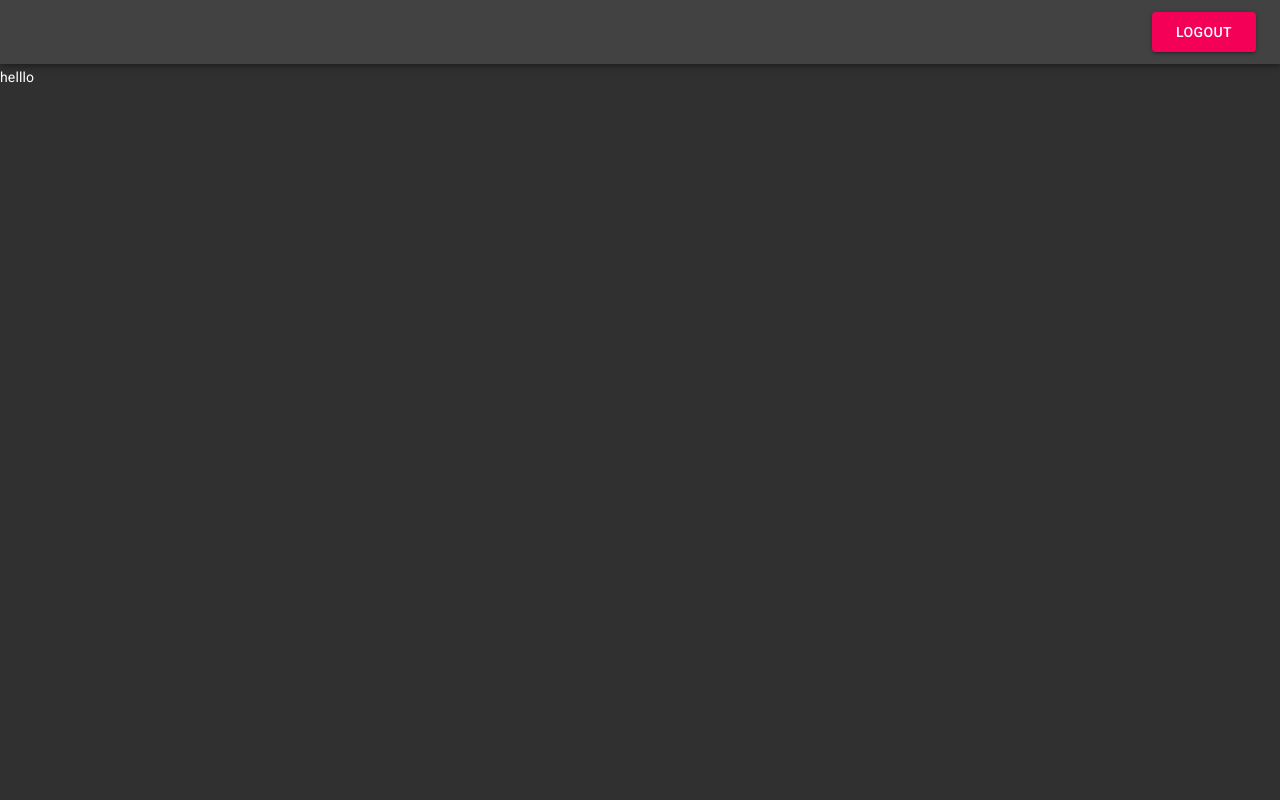
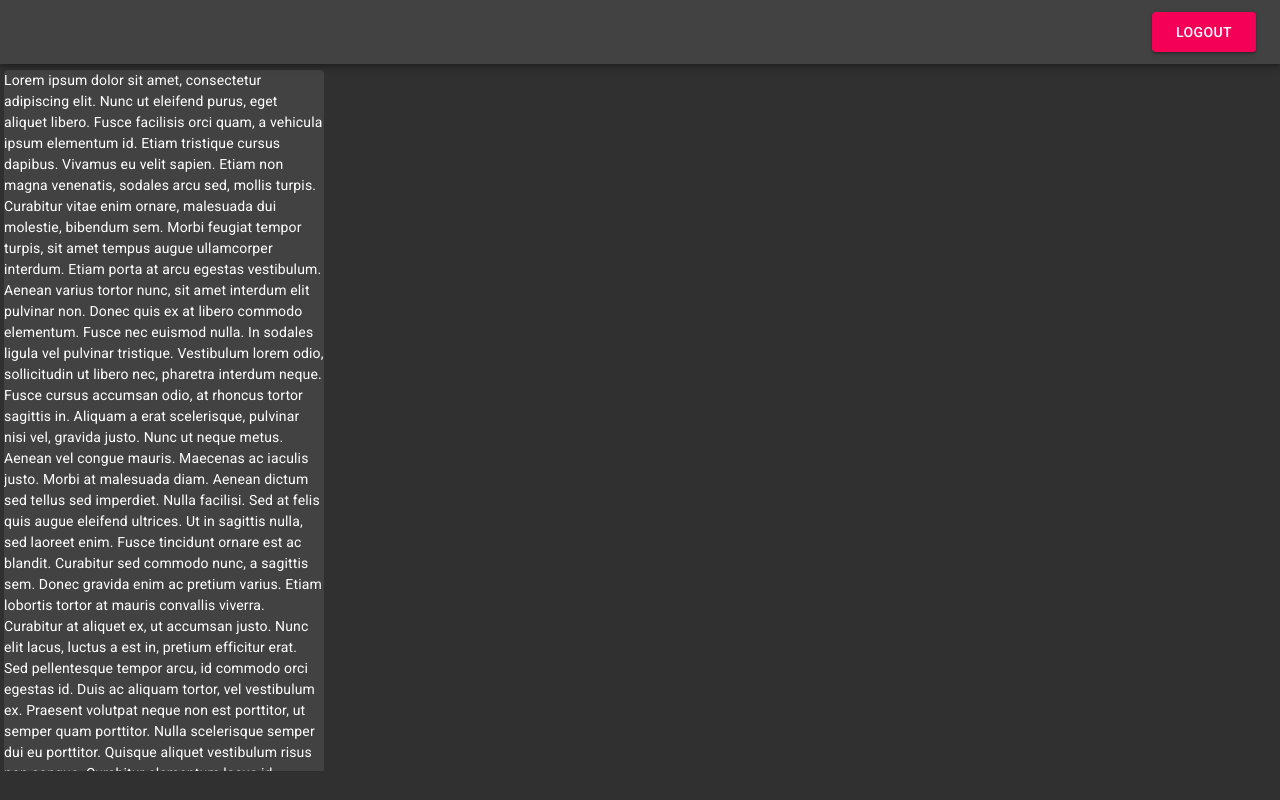
Before and after one commit to SaudTauqeer/todolist-and-chat, a React (Create React App) app: page /todo in a window 1280 px wide. Built offline with nearby package versions, Linux system fonts and the light colour scheme.

Commit message:
added chat window.

```diff
--- a/package.json
+++ b/package.json
@@ -14,6 +14,7 @@
 		"i": "^0.3.6",
 		"npm": "^6.9.0",
 		"react": "^16.8.6",
+		"react-custom-scrollbars": "^4.2.1",
 		"react-dom": "^16.8.6",
 		"react-router-dom": "^4.3.1",
 		"react-scripts": "^2.1.8",
--- a/src/Components/todo/TodoItems.jsx
+++ b/src/Components/todo/TodoItems.jsx
@@ -1,13 +1,114 @@
 import React from 'react';
-import { Hidden, Typography } from '@material-ui/core';
+import { Hidden, Typography, Paper, Grid } from '@material-ui/core';
+import { Scrollbars } from 'react-custom-scrollbars';
 
 const TodoItems = () => {
 	return (
 		<React.Fragment>
 			{/* Desktop View */}
 			<Hidden xsDown>
-				<Typography>helllo</Typography>
+				<Grid
+					xs={3}
+					style={{
+						marginLeft: '4px',
+						height: '88vh',
+						overflow: 'auto',
+						overflowY: 'hidden',
+						paddingTop: '3px'
+					}}
+				>
+					<Scrollbars autoHide={true} autoHideTimeout={2000} autoHideDuration={400}>
+						<Paper>
+							<Typography>
+								{' '}
+								Lorem ipsum dolor sit amet, consectetur adipiscing elit. Nunc ut eleifend purus, eget
+								aliquet libero. Fusce facilisis orci quam, a vehicula ipsum elementum id. Etiam
+								tristique cursus dapibus. Vivamus eu velit sapien. Etiam non magna venenatis, sodales
+								arcu sed, mollis turpis. Curabitur vitae enim ornare, malesuada dui molestie, bibendum
+								sem. Morbi feugiat tempor turpis, sit amet tempus augue ullamcorper interdum. Etiam
+								porta at arcu egestas vestibulum. Aenean varius tortor nunc, sit amet interdum elit
+								pulvinar non. Donec quis ex at libero commodo elementum. Fusce nec euismod nulla. In
+								sodales ligula vel pulvinar tristique. Vestibulum lorem odio, sollicitudin ut libero
+								nec, pharetra interdum neque. Fusce cursus accumsan odio, at rhoncus tortor sagittis in.
+								Aliquam a erat scelerisque, pulvinar nisi vel, gravida justo. Nunc ut neque metus.
+								Aenean vel congue mauris. Maecenas ac iaculis justo. Morbi at malesuada diam. Aenean
+								dictum sed tellus sed imperdiet. Nulla facilisi. Sed at felis quis augue eleifend
+								ultrices. Ut in sagittis nulla, sed laoreet enim. Fusce tincidunt ornare est ac blandit.
+								Curabitur sed commodo nunc, a sagittis sem. Donec gravida enim ac pretium varius. Etiam
+								lobortis tortor at mauris convallis viverra. Curabitur at aliquet ex, ut accumsan justo.
+								Nunc elit lacus, luctus a est in, pretium efficitur erat. Sed pellentesque tempor arcu,
+								id commodo orci egestas id. Duis ac aliquam tortor, vel vestibulum ex. Praesent volutpat
+								neque non est porttitor, ut semper quam porttitor. Nulla scelerisque semper dui eu
+								porttitor. Quisque aliquet vestibulum risus non congue. Curabitur elementum lacus id
+								vehicula tempor. Maecenas vitae risus sit amet elit rutrum viverra. Nam tempor felis
+								dui, a tincidunt magna tincidunt at. Nam massa leo, sollicitudin ut dui vitae, viverra
+								bibendum libero. Vestibulum vestibulum dolor lorem, a fringilla leo ullamcorper id.
+								Nulla imperdiet aliquam orci, et sagittis ex imperdiet non. Pellentesque semper suscipit
+								velit a mattis. Nullam pulvinar dui nec velit blandit, ac condimentum orci tincidunt.
+								Praesent enim eros, gravida ut elit in, rhoncus bibendum tortor. Quisque dictum augue
+								vel dui vestibulum interdum. Quisque eget egestas magna. Vestibulum non bibendum risus.
+								Nunc vitae laoreet lorem. Integer faucibus lacinia tempor. Mauris id odio sagittis,
+								mattis sem in, volutpat enim. Etiam sed egestas odio. Pellentesque tincidunt mattis
+								metus tristique malesuada. Donec vitae augue arcu. Donec eget justo ac risus dapibus
+								consequat quis eget arcu. In hac habitasse platea dictumst. Proin euismod est metus,
+								quis lobortis justo sagittis a. Mauris tempus ante in tortor viverra, in sollicitudin
+								risus finibus. Donec urna ligula, tempor nec velit nec, dapibus eleifend nulla. Fusce a
+								erat viverra, dignissim nibh vel, dapibus eros. Quisque ut euismod lectus, quis
+								vulputate libero. Nam sed hendrerit nisl. Donec cursus purus ut elit tristique euismod.
+								Maecenas at est eleifend, facilisis tellus hendrerit, bibendum erat. Curabitur vitae
+								elit efficitur nunc varius auctor. Morbi imperdiet magna mauris, at sagittis justo
+								fringilla nec. Nam a viverra est. Mauris id vestibulum lectus, molestie maximus leo.
+								Proin consequat tortor dui, eget efficitur elit lobortis in. In ut nisi vehicula elit
+								bibendum pharetra. Quisque ornare, risus nec ornare iaculis, risus mauris lobortis nunc,
+								vitae porttitor nisl purus non metus. Aenean auctor eros non ex fringilla porta. Nullam
+								cursus pharetra orci eu efficitur. Aenean eget lorem convallis, vehicula ipsum a,
+								pretium turpis. Donec a felis gravida ante finibus cursus. Maecenas consequat iaculis
+								ipsum. Ut imperdiet non dui vel mollis. Donec sagittis fermentum purus. Nulla nec
+								aliquam tellus. Praesent nec orci et ligula mollis luctus. Phasellus pellentesque in
+								diam nec euismod. Suspendisse non feugiat nisl. Nunc varius purus a nisi ullamcorper, eu
+								tincidunt leo hendrerit. Nulla euismod finibus lacus, quis sagittis massa venenatis eu.
+								Donec sit amet imperdiet ante, ac consequat lectus. Vivamus sed dolor odio. In ac sem
+								vel mauris scelerisque sollicitudin vel in ante. Nulla sodales turpis vitae sem faucibus
+								porta. Nullam sed porttitor dui. In laoreet, urna eget consequat eleifend, risus ex
+								condimentum mauris, in rhoncus lorem turpis ac quam. Nullam maximus finibus nisl, vel
+								molestie risus egestas pellentesque. Vestibulum eu commodo nisl, et bibendum mauris. Nam
+								sed ante mollis, bibendum justo sed, vestibulum dolor. Pellentesque tempus velit et
+								risus lacinia, sed mattis ex ultricies. Nulla molestie pulvinar justo, ullamcorper
+								ultricies justo eleifend in. Nulla facilisi. Aliquam a augue quis neque faucibus
+								sagittis in vel ante. Mauris eget condimentum sem. Vivamus eu volutpat lorem. Phasellus
+								luctus diam a nulla pharetra, a vehicula risus venenatis. In nec vulputate ex. Duis
+								suscipit magna elit, nec elementum tortor blandit non. Praesent auctor, eros pretium
+								pharetra commodo, erat nisi fringilla mi, placerat dignissim eros risus eu libero.
+								Suspendisse potenti. Sed bibendum lacinia augue quis cursus. Nam quis velit vel enim
+								luctus laoreet quis in erat. Proin urna magna, feugiat sed eros et, interdum maximus
+								lacus. Class aptent taciti sociosqu ad litora torquent per conubia nostra, per inceptos
+								himenaeos. Proin lacinia purus eget vulputate molestie. Pellentesque ac fringilla nisl,
+								eget ornare tellus. Aenean elit ex, dapibus id elementum id, ultrices vitae augue. Donec
+								vel lorem vel dolor ultrices sodales sit amet ut erat. Nulla eget ipsum id ex lacinia
+								facilisis non et neque. Nunc aliquet tellus et arcu euismod congue. Sed eu dolor quis
+								nisi pretium porttitor. Nulla dapibus ligula nec lorem vulputate mattis. Nulla nec
+								consectetur mi. Fusce tincidunt accumsan magna, quis tincidunt tellus porta venenatis.
+								Nullam quis lobortis mi. Mauris varius sagittis velit, quis blandit dolor varius et. Sed
+								eu lacus a mi vehicula rhoncus at in nisl. Aliquam ac euismod quam. Vivamus in est
+								neque. In mattis lorem nec neque vulputate dapibus. Nulla porttitor ullamcorper libero,
+								nec sodales mi pellentesque at. Cras ultricies convallis tortor, ut blandit urna laoreet
+								id. Nulla eleifend gravida massa quis faucibus. Phasellus laoreet, velit et fringilla
+								pulvinar, massa purus porttitor diam, sed maximus lorem orci ut neque. Donec mattis ut
+								ante nec finibus. Maecenas maximus elit sed mauris molestie efficitur. Duis vulputate
+								tortor vitae tincidunt blandit. Nam vitae risus at arcu consectetur consequat. Etiam vel
+								erat justo. Nullam ut aliquam nisl. Donec commodo dolor ultricies, laoreet turpis nec,
+								vehicula lectus. Integer tempor a elit sit amet ullamcorper. Nam pulvinar volutpat justo
+								placerat hendrerit. Interdum et malesuada fames ac ante ipsum primis in faucibus. Sed
+								vel pellentesque lorem. Donec id gravida mi. Nunc id semper diam, vitae eleifend augue.
+								Nam gravida sem non dictum vestibulum. Sed condimentum leo odio, ut placerat dui
+								volutpat sit amet. In dictum diam in convallis dapibus. Donec porta eget ex at porta.
+								Duis porttitor laoreet{' '}
+							</Typography>
+						</Paper>
+					</Scrollbars>
+				</Grid>
 			</Hidden>
+
 			{/* Mobile view */}
 			<Hidden smUp>
 				<Typography>Heelo</Typography>
```
Also changed, not shown: 1 other file (tests, documents, lock files or other folders).
